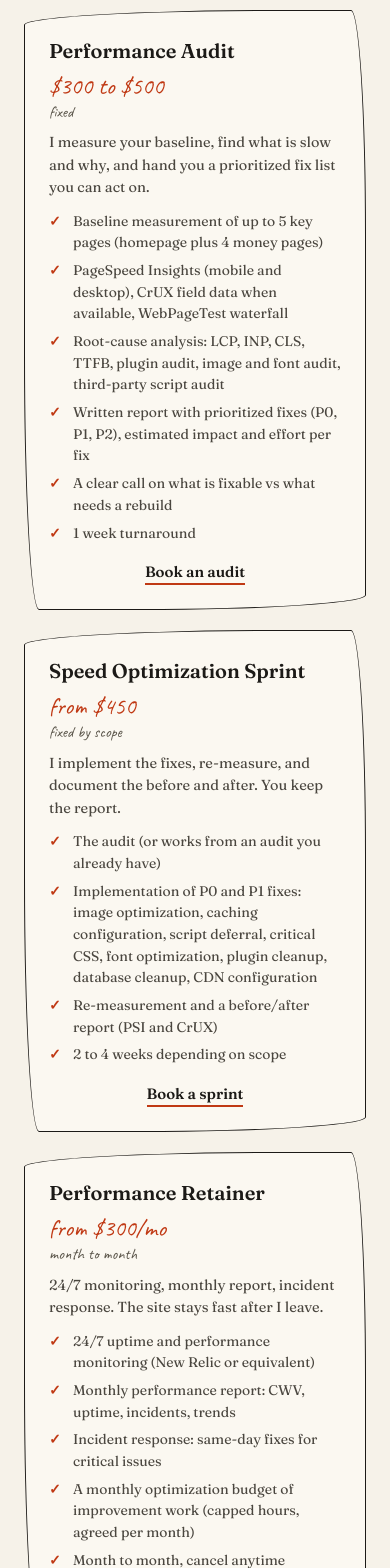
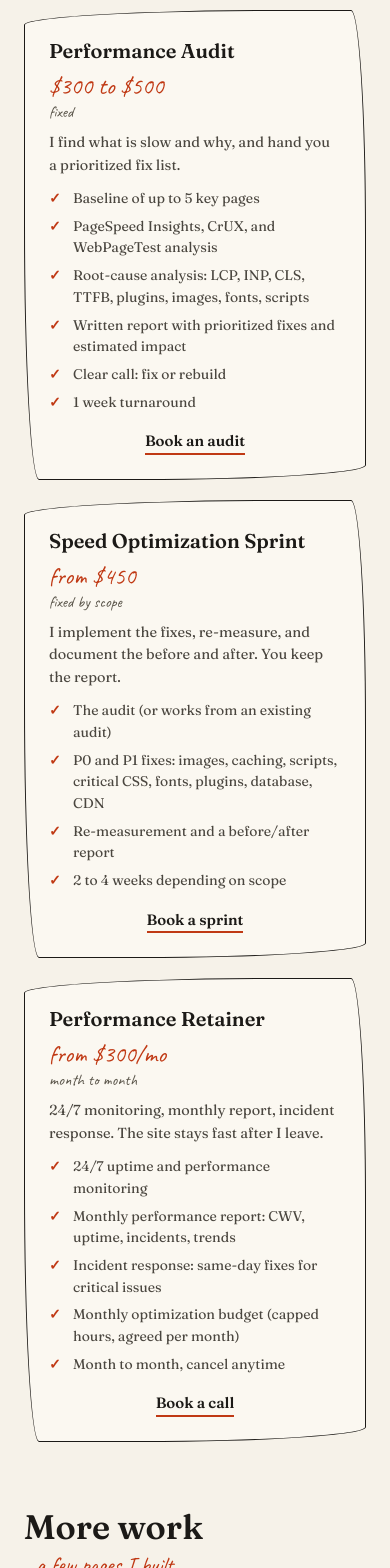
Before and after one commit to yuuhub/yuuri-portfolio, a Next.js app: page / in a window 390 px wide. Shown: the part 2620-4188 px from the top of the page. Built offline with nearby package versions, Linux system fonts and the light colour scheme.

Commit message:
Tighten services copy: cut filler words, shorten comma-list bullets for mobile density

```diff
--- a/data/services.ts
+++ b/data/services.ts
@@ -17,13 +17,13 @@
     price: "$300 to $500",
     priceNote: "fixed",
     description:
-      "I measure your baseline, find what is slow and why, and hand you a prioritized fix list you can act on.",
+      "I find what is slow and why, and hand you a prioritized fix list.",
     includes: [
-      "Baseline measurement of up to 5 key pages (homepage plus 4 money pages)",
-      "PageSpeed Insights (mobile and desktop), CrUX field data when available, WebPageTest waterfall",
-      "Root-cause analysis: LCP, INP, CLS, TTFB, plugin audit, image and font audit, third-party script audit",
-      "Written report with prioritized fixes (P0, P1, P2), estimated impact and effort per fix",
-      "A clear call on what is fixable vs what needs a rebuild",
+      "Baseline of up to 5 key pages",
+      "PageSpeed Insights, CrUX, and WebPageTest analysis",
+      "Root-cause analysis: LCP, INP, CLS, TTFB, plugins, images, fonts, scripts",
+      "Written report with prioritized fixes and estimated impact",
+      "Clear call: fix or rebuild",
       "1 week turnaround",
     ],
     notIncluded: [
@@ -42,9 +42,9 @@
     description:
       "I implement the fixes, re-measure, and document the before and after. You keep the report.",
     includes: [
-      "The audit (or works from an audit you already have)",
-      "Implementation of P0 and P1 fixes: image optimization, caching configuration, script deferral, critical CSS, font optimization, plugin cleanup, database cleanup, CDN configuration",
-      "Re-measurement and a before/after report (PSI and CrUX)",
+      "The audit (or works from an existing audit)",
+      "P0 and P1 fixes: images, caching, scripts, critical CSS, fonts, plugins, database, CDN",
+      "Re-measurement and a before/after report",
       "2 to 4 weeks depending on scope",
     ],
     notIncluded: [
@@ -65,10 +65,10 @@
     description:
       "24/7 monitoring, monthly report, incident response. The site stays fast after I leave.",
     includes: [
-      "24/7 uptime and performance monitoring (New Relic or equivalent)",
+      "24/7 uptime and performance monitoring",
       "Monthly performance report: CWV, uptime, incidents, trends",
       "Incident response: same-day fixes for critical issues",
-      "A monthly optimization budget of improvement work (capped hours, agreed per month)",
+      "Monthly optimization budget (capped hours, agreed per month)",
       "Month to month, cancel anytime",
     ],
     notIncluded: [
```
